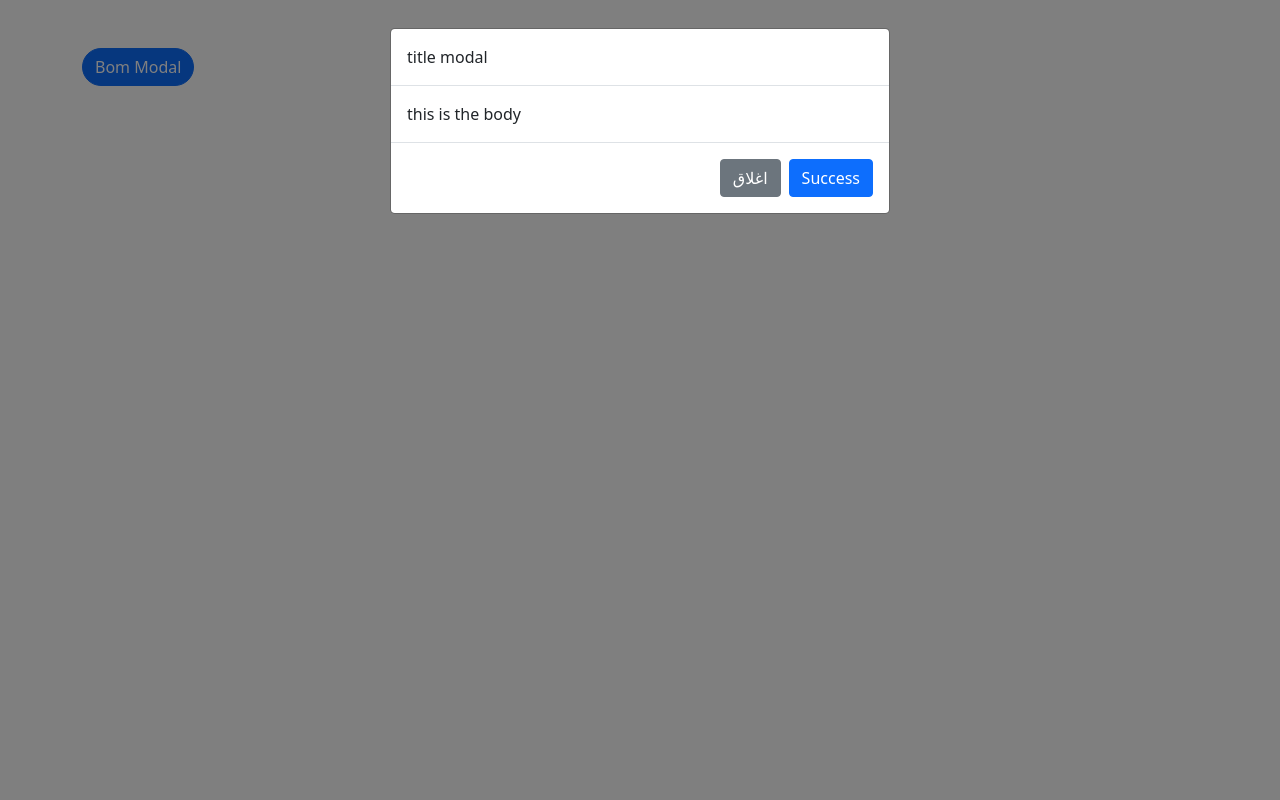
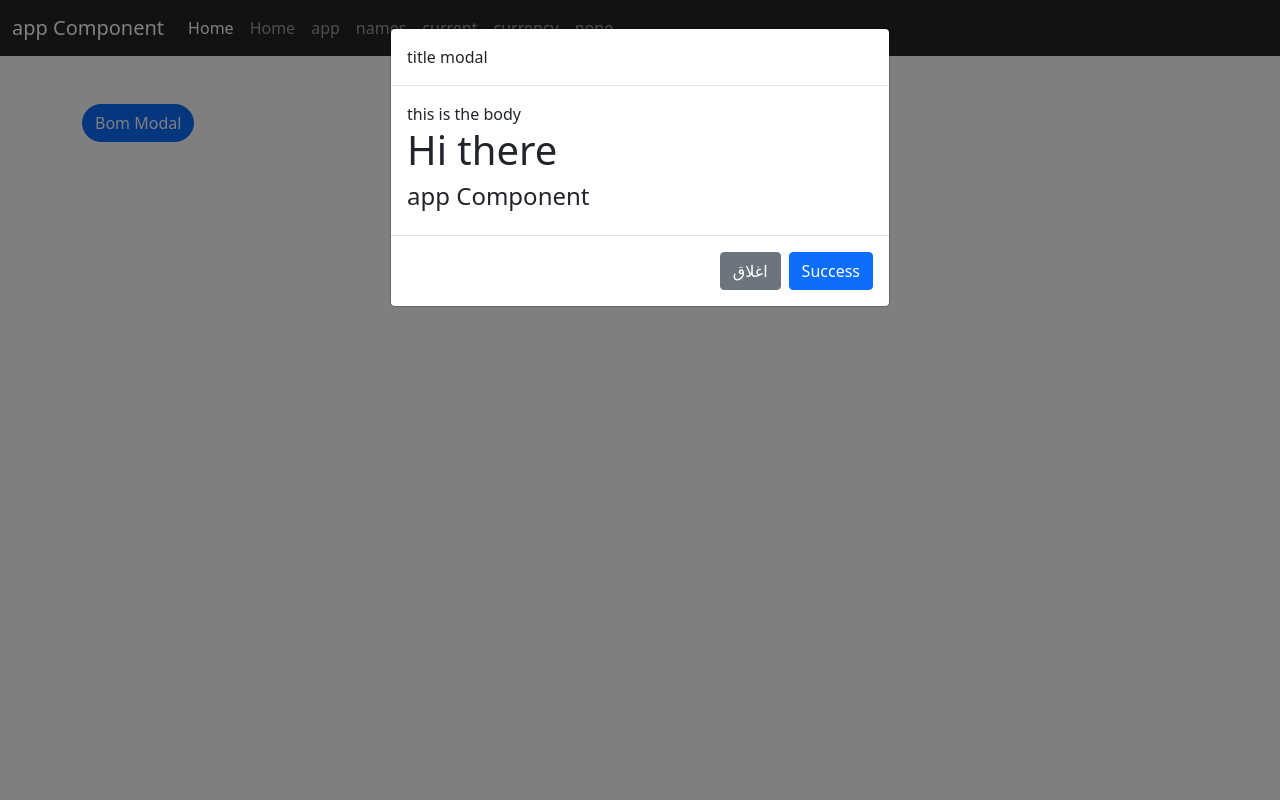
Before and after one commit to i74ifa/vue-components, a PHP site: page / in a window 1280 px wide, after a click on "Bom Modal". Run offline with PHP 8.4, Linux system fonts and the light colour scheme; some libraries are stand-ins or nearby versions.

Commit message:
add commponent

```diff
--- a/index.php
+++ b/index.php
@@ -1,3 +1,4 @@
+<?php $appName = 'app Component' ?>
 <!DOCTYPE html>
 <html lang="en">
 
@@ -12,12 +13,24 @@
 
 <body>
     <div id="app">
+        <x-navbar brand="<?= $appName ?>" classes="navbar-dark bg-dark">
+            <a class="nav-link active" aria-current="page" href="#">Home</a>
+            <a class="nav-link" aria-current="page" href="#">Home</a>
+            <a class="nav-link" aria-current="page" href="#">app</a>
+            <a class="nav-link" aria-current="page" href="#">names</a>
+            <a class="nav-link" aria-current="page" href="#">current</a>
+            <a class="nav-link" aria-current="page" href="#">currency</a>
+            <a class="nav-link" aria-current="page" href="#">none</a>
+        </x-navbar>
         <div class="container mt-5">
-            <x-button onclick="app()" class="btn-primary rounded-pill" data-bs-toggle="modal" data-bs-target="#modal">Bom Modal</x-button>
+            <x-button onclick="app()" class="btn-primary rounded-pill" data-bs-toggle="modal" data-bs-target="#modal">
+                Bom Modal</x-button>
             <!-- Button trigger modal -->
 
             <x-modal id="modal" title="title modal" btn_title="Success" btn_close="اغلاق">
                 this is the body
+                <h1>Hi there</h1>
+                <h4><?= $appName ?></h4>
             </x-modal>
 
         </div>
--- a/resources/js/app.js
+++ b/resources/js/app.js
@@ -1,11 +1,13 @@
 import Vue from 'vue';
 import button from './components/button';
 import modal from './components/modal';
+import navbar from './components/navbar';
 
 new Vue({
     el: "#app",
     components: {
         "x-button": button,
-        "x-modal": modal
+        "x-modal": modal,
+        "x-navbar": navbar
     }
 })
--- /dev/null
+++ b/resources/js/components/item-navbar.vue
@@ -0,0 +1,5 @@
+<template>
+    <div>
+
+    </div>
+</template>
```
Also changed, not shown: resources/js/components/navbar.vue (added, +33 -0 lines), public/js/app.js.
